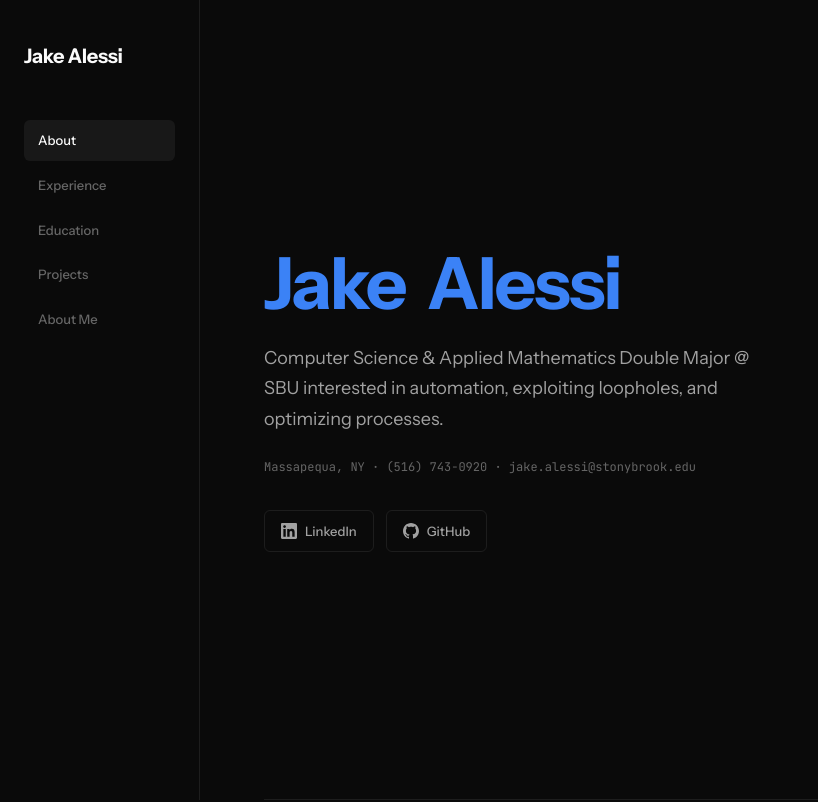
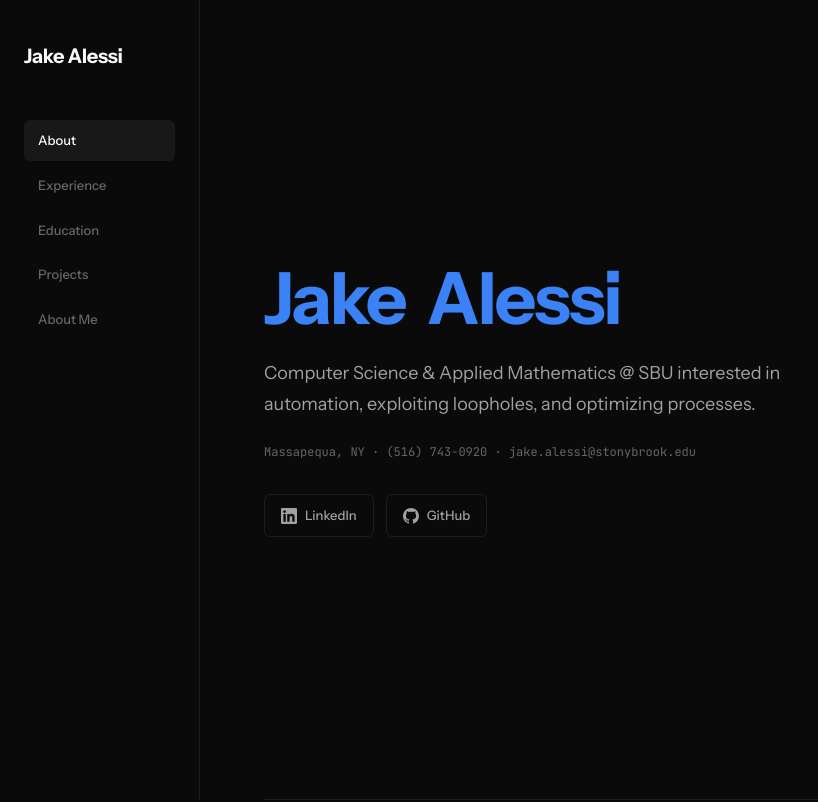
Before and after one commit to jakealessi/PortfolioWebsite, a React (Vite) app: page / in a window 1280 px wide. Shown: the top 802 px of the page, without its empty margins (0-818 px from the left). Built offline with nearby package versions, Linux system fonts and the light colour scheme.

Commit message:
Update education coursework text

```diff
--- a/src/App.jsx
+++ b/src/App.jsx
@@ -243,7 +243,7 @@ function App() {
           </h1>
           <FadeIn delay={0.4}>
             <p className="tagline">
-                Computer Science & Applied Mathematics Double Major @ SBU interested in automation, exploiting loopholes, and optimizing processes.
+                Computer Science & Applied Mathematics @ SBU interested in automation, exploiting loopholes, and optimizing processes.
             </p>
           </FadeIn>
           <FadeIn delay={0.5}>
```
